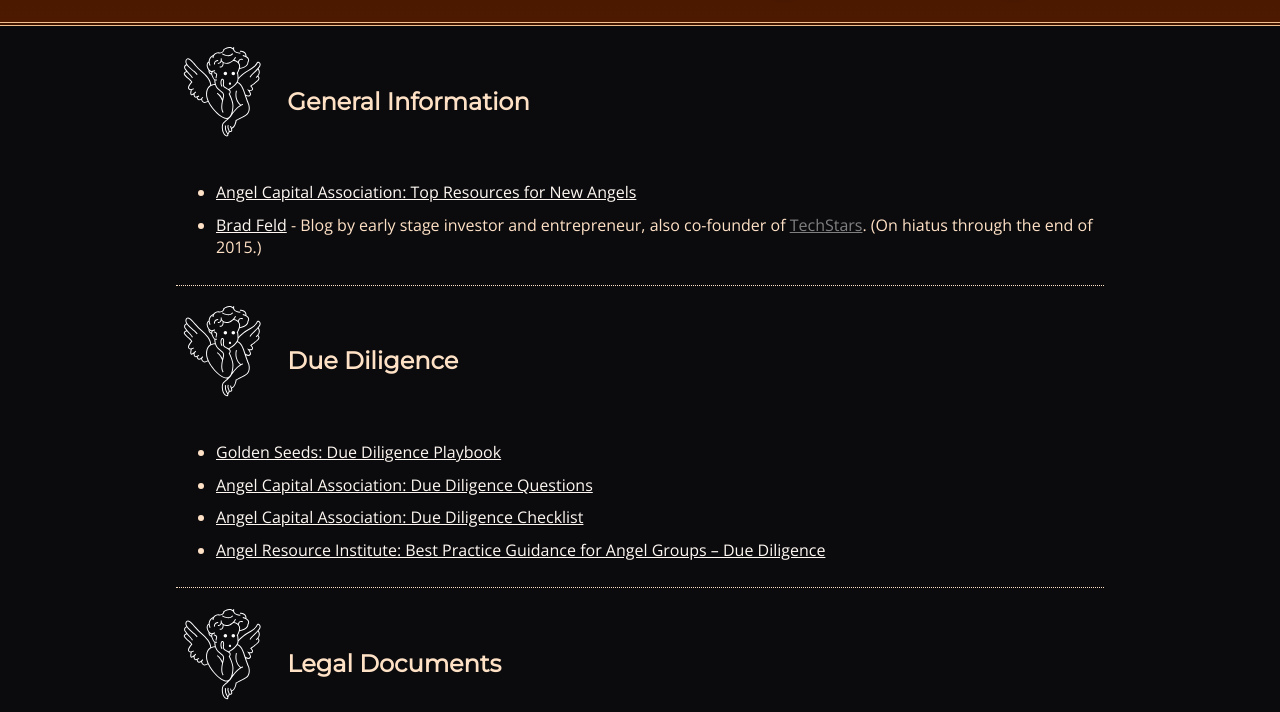
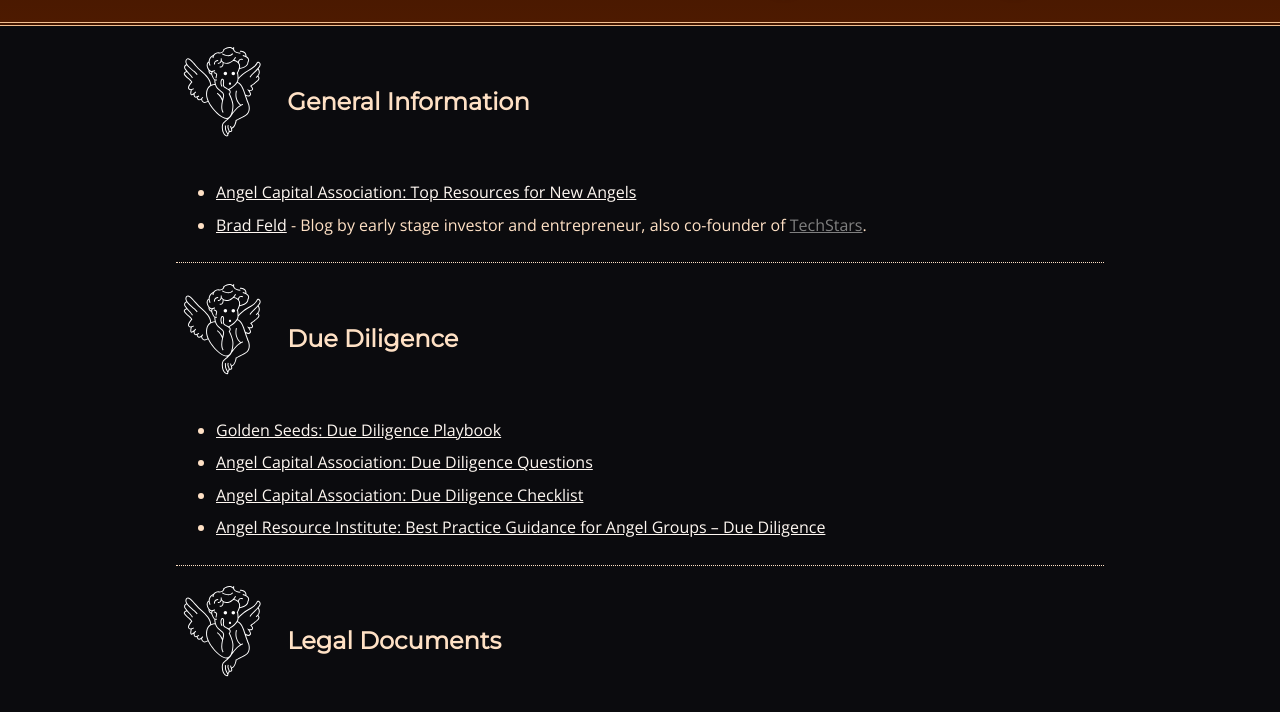
Before and after one commit to StephanieArgy/AngelInvesting, a plain HTML site: page index.html in a window 1280 px wide. Shown: the part 88-800 px from the top of the page. Drawn offline with nearby package versions, Linux system fonts and the light colour scheme.

Commit message:
Updated link

```diff
--- a/index.html
+++ b/index.html
@@ -66,7 +66,7 @@
       <p>
         <ul>
           <li><a href="http://www.angelcapitalassociation.org/blog/top-resources-for-new-angels/" target="_blank">Angel Capital Association: Top Resources for New Angels</a></li>
-          <li><a href="http://www.feld.com/" target="_blank">Brad Feld</a> - Blog by early stage investor and entrepreneur, also co-founder of <a href="" target="_blank">TechStars</a>. (On hiatus through the end of 2015.)</li>
+          <li><a href="http://www.feld.com/" target="_blank">Brad Feld</a> - Blog by early stage investor and entrepreneur, also co-founder of <a href="" target="_blank">TechStars</a>.</li>
         </ul>
       </p>
     </section>
```
